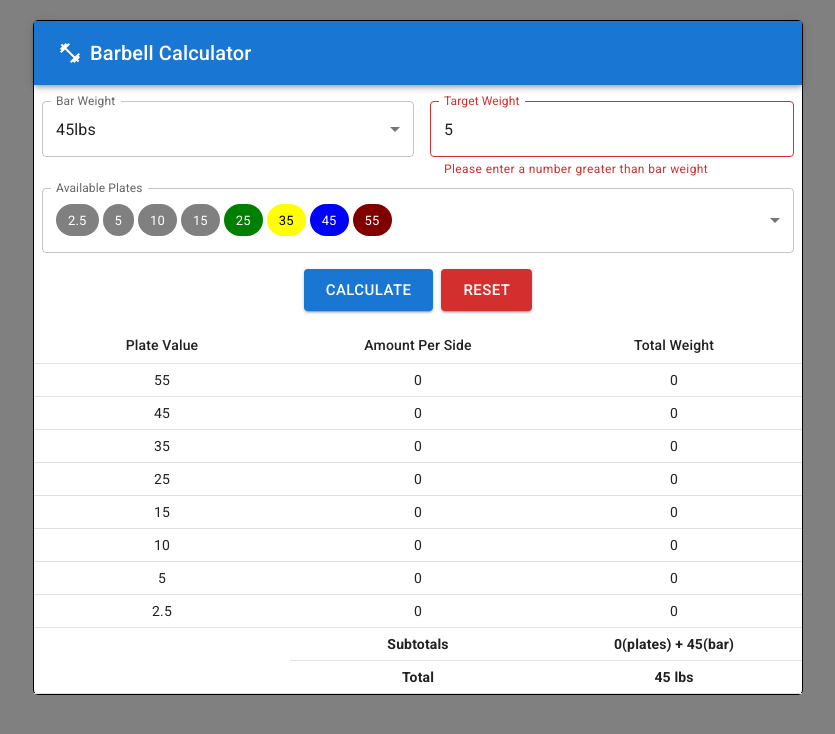
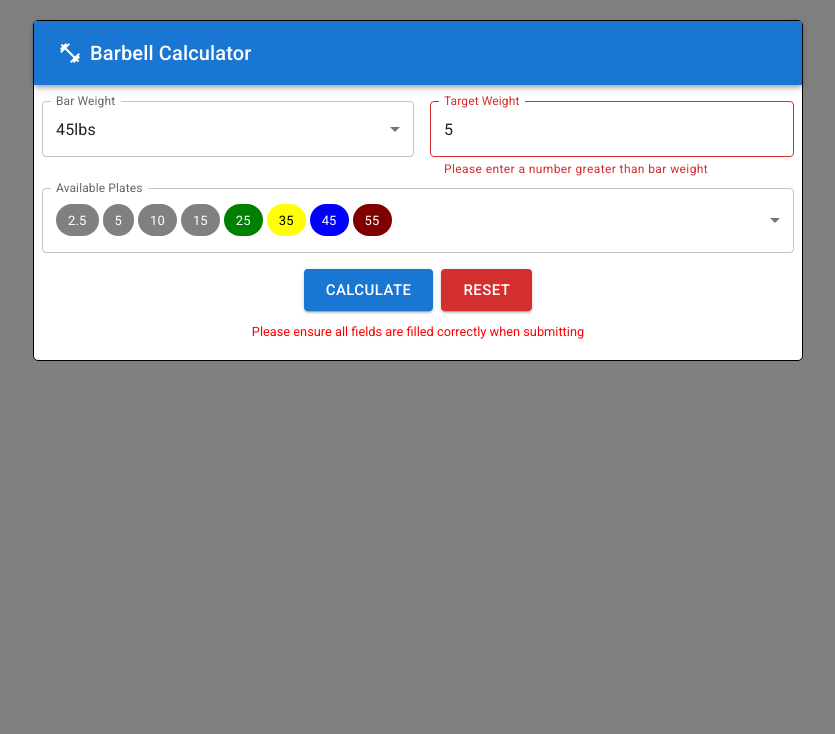
Before and after one commit to kcereno/mui-barbell-calc, a React (Create React App) app: page / in a window 1280 px wide. Both pictures are taken after typing "5" into the empty fields and a click on the button "CALCULATE". Shown: the top 734 px of the page, without its empty margins (222-1057 px from the left). Built offline with nearby package versions, Linux system fonts and the light colour scheme.

Commit message:
Add form validation for inputs

```diff
--- a/src/App.tsx
+++ b/src/App.tsx
@@ -22,14 +22,22 @@ function App() {
   const [availablePlates, setAvailablePlates] = useState([
     2.5, 5, 10, 15, 25, 35, 45, 55,
   ]);
+  const [formsAreValid, setFormsAreValid] = useState(false);
+  const [isFirstSubmit, setIsFirstSubmit] = useState(true);
 
   const INITIAL_LOADOUT_VALUE = [] as LoadoutType;
   const [loadout, setLoadout] = useState<LoadoutType>(INITIAL_LOADOUT_VALUE);
 
   const handleSubmit = () => {
-    console.log("SUBMIT");
-    const loadout = calculateLoadout(barWeight, targetWeight, availablePlates);
-    setLoadout(loadout);
+    setIsFirstSubmit(false);
+    if (formsAreValid) {
+      const loadout = calculateLoadout(
+        barWeight,
+        targetWeight,
+        availablePlates
+      );
+      setLoadout(loadout);
+    }
   };
   const handleReset = () => {
     setTargetWeight(0);
@@ -48,6 +56,7 @@ function App() {
           <TargetWeight
             barWeight={barWeight}
             updateTargetWeight={setTargetWeight}
+            validateForm={setFormsAreValid}
           />
         </Grid>
         <Grid item xs={12}>
@@ -58,6 +67,18 @@ function App() {
         </Grid>
         <Grid item xs={12}>
           <Buttons submit={handleSubmit} reset={handleReset} />
+          {!formsAreValid && !isFirstSubmit && (
+            <p
+              style={{
+                color: "red",
+                textAlign: "center",
+                fontSize: "0.8em",
+                font: "Roboto",
+              }}
+            >
+              Please ensure all fields are filled correctly when submitting
+            </p>
+          )}
         </Grid>
         <Grid item xs={12}>
           {loadout.length === 0 ? null : (
--- a/src/components/TargetWeight.tsx
+++ b/src/components/TargetWeight.tsx
@@ -5,6 +5,7 @@ import TextField from "@mui/material/TextField";
 type PropTypes = {
   barWeight: number;
   updateTargetWeight: React.Dispatch<React.SetStateAction<number>>;
+  validateForm: React.Dispatch<React.SetStateAction<boolean>>;
 };
 
 const TargetWeight = (props: PropTypes) => {
@@ -19,8 +20,10 @@ const TargetWeight = (props: PropTypes) => {
 
     if (+input < props.barWeight) {
       setInputIsValid(false);
+      props.validateForm(false);
     } else {
       setInputIsValid(true);
+      props.validateForm(true);
     }
     props.updateTargetWeight(+input);
   };
```
